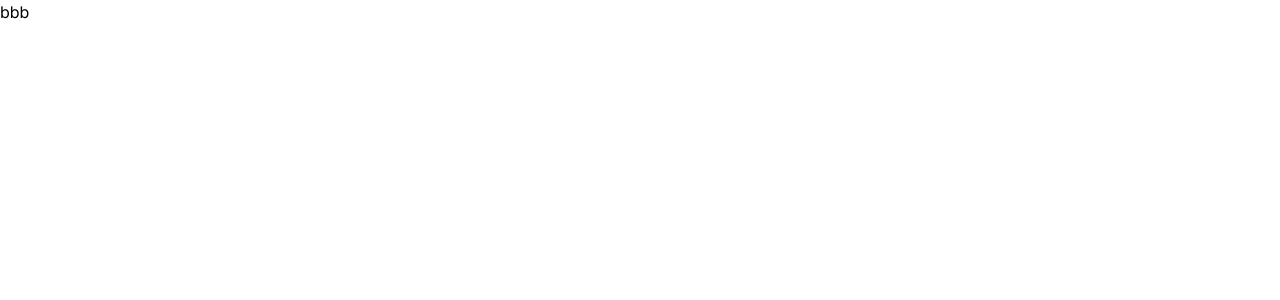
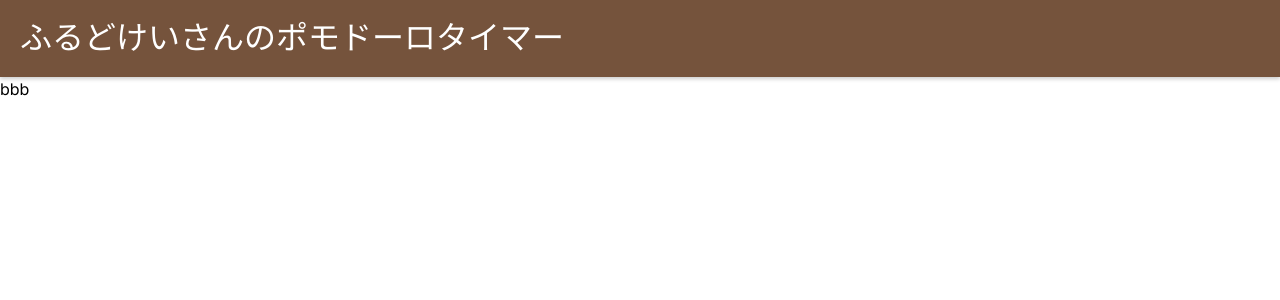
Before and after one commit to scla-sagauniv/univ_debut, a Next.js app in the folder frontend/pomodoro/: page /login in a window 1280 px wide. Shown: the top 300 px of the page. Built offline with nearby package versions, Linux system fonts and the light colour scheme.

Commit message:
[edit]login

```diff
--- a/frontend/pomodoro/app/login/page.js
+++ b/frontend/pomodoro/app/login/page.js
@@ -1,6 +1,10 @@
+import React from 'react'
+import Header from '/components/Header';
+
 const Login = () => {
   return (
     <main className="">
+      <Header/>
       <h1>bbb</h1>
     </main>
   )
```
